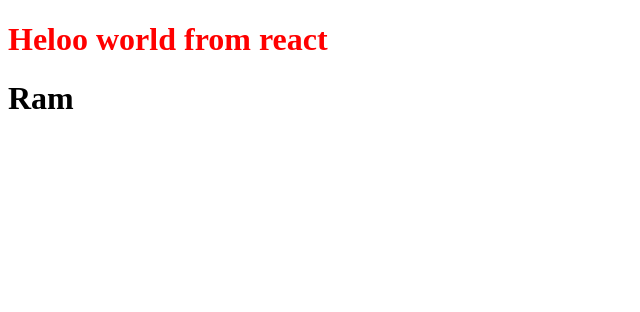
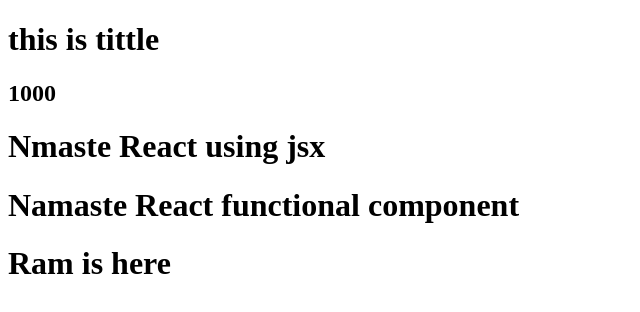
Before and after one commit to ifnavneetrajput/Learning, a React (Vite) app: page / in a window 1280 px wide. Shown: the top 312 px of the page, without its empty margins (0-640 px from the left). Built offline with nearby package versions, Linux system fonts and the light colour scheme.

Commit message:
episode 3

```diff
--- a/App.js
+++ b/App.js
@@ -1,9 +1,35 @@
  import React from "react";
  import ReactDOM from "react-dom/client"
+// JSX => React.createelement =>ReactElement =>JS object => HTMLElement(render);
+// React element create an object when we render it becomes html element
+const heading = React.createElement("h1" ,{id:"heading" }, "shiv is here");
+//console.log(heading);
+
+//JSX React
+const jsxHeading = <h1>  Nmaste React using jsx</h1>
+
+// React Fuctional componenet
+const Tittle =()=>
+
+  (
+    <h1>this is tittle</h1>
+  )
+
+  const number = 1000;
+
+const HeadingComponenet = ()=> (
+  <>
+    <Tittle/>
+  <h2>{number}</h2>
+   {jsxHeading}
+   <h1>
+  Namaste React functional component</h1>
+  </>);
 
 
-const heading = React.createElement("h1" ,  {id :"heading"} ,"Heloo world from react");
-console.log(heading);
-const root = ReactDOM.createRoot(document.getElementById("root"));
+
+const root = ReactDOM.createRoot(document.getElementById("root"))
 
 root.render(heading);
+root.render(jsxHeading);
+root.render(<HeadingComponenet/>)
--- a/index.html
+++ b/index.html
@@ -8,7 +8,7 @@
 </head>
 <body>
   <div id = "root"> </div>
-     <h1>Ram</h1>
+     <h1>Ram is here</h1>
 
 
     <script type = "module" src="App.js">
--- a/package.json
+++ b/package.json
@@ -4,6 +4,8 @@
   "description": "This is Namste React by Navneet",
   "main": "App.js",
   "scripts": {
+    "start":"parcel index.html",
+    "build" :"parcel buil index.html",
     "test": "jest"
   },
   "repository": {
```
